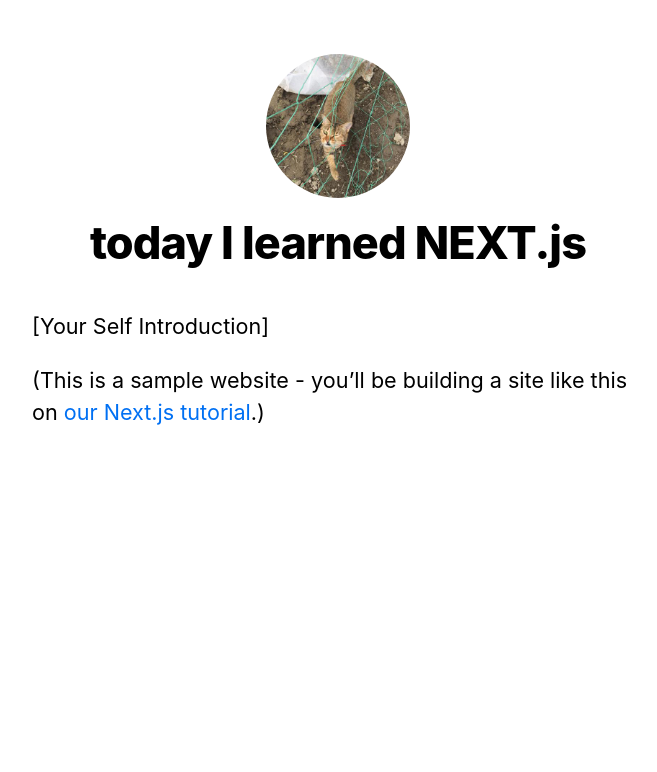
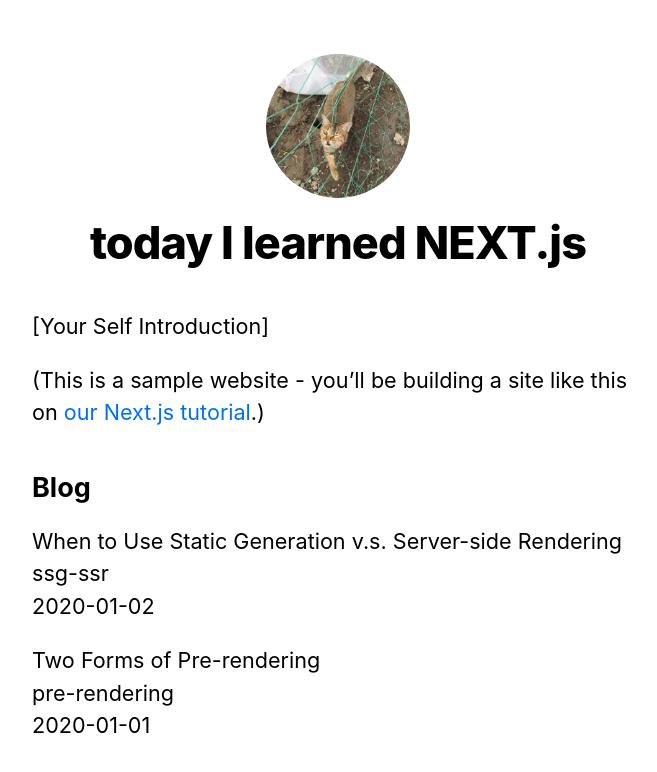
Before and after one commit to fujiokayu/next-til, a Next.js app: page / in a window 1280 px wide. Shown: the top 772 px of the page, without its empty margins (302-959 px from the left). Built offline with nearby package versions, Linux system fonts and the light colour scheme.

Commit message:
Implement getStaticProps

```diff
--- /dev/null
+++ b/lib/posts.js
@@ -0,0 +1,35 @@
+import fs from 'fs'
+import path from 'path'
+import matter from 'gray-matter'
+
+const postsDirectory = path.join(process.cwd(), 'posts')
+
+export function getSortedPostsData() {
+  // Get file names under /posts
+  const fileNames = fs.readdirSync(postsDirectory)
+  const allPostsData = fileNames.map(fileName => {
+    // Remove ".md" from file name to get id
+    const id = fileName.replace(/\.md$/, '')
+
+    // Read markdown file as string
+    const fullPath = path.join(postsDirectory, fileName)
+    const fileContents = fs.readFileSync(fullPath, 'utf8')
+
+    // Use gray-matter to parse the post metadata section
+    const matterResult = matter(fileContents)
+
+    // Combine the data with the id
+    return {
+      id,
+      ...matterResult.data
+    }
+  })
+  // Sort posts by date
+  return allPostsData.sort((a, b) => {
+    if (a.date < b.date) {
+      return 1
+    } else {
+      return -1
+    }
+  })
+}
--- a/package.json
+++ b/package.json
@@ -8,6 +8,7 @@
     "start": "next start"
   },
   "dependencies": {
+    "gray-matter": "^4.0.2",
     "next": "9.5.1",
     "react": "16.13.1",
     "react-dom": "16.13.1"
--- a/pages/index.js
+++ b/pages/index.js
@@ -1,8 +1,9 @@
 import Head from "next/head"
 import Layout, { siteTitle } from "../components/layout"
 import utilStyles from "../styles/utils.module.css"
+import { getSortedPostsData } from "../lib/posts"
 
-export default function Home() {
+export default function Home({ allPostsData }) {
   return (
     <Layout home>
       <Head>
@@ -15,6 +16,29 @@
           <a href='https://nextjs.org/learn'>our Next.js tutorial</a>.)
         </p>
       </section>
+      <section className={`${utilStyles.headingMd} ${utilStyles.padding1px}`}>
+        <h2 className={utilStyles.headingLg}>Blog</h2>
+        <ul className={utilStyles.list}>
+          {allPostsData.map(({ id, date, title }) => (
+            <li className={utilStyles.listItem} key={id}>
+              {title}
+              <br />
+              {id}
+              <br />
+              {date}
+            </li>
+          ))}
+        </ul>
+      </section>
     </Layout>
   )
 }
+
+export async function getStaticProps() {
+  const allPostsData = getSortedPostsData()
+  return {
+    props: {
+      allPostsData,
+    },
+  }
+}
--- /dev/null
+++ b/posts/pre-rendering.md
@@ -0,0 +1,11 @@
+---
+title: 'Two Forms of Pre-rendering'
+date: '2020-01-01'
+---
+
+Next.js has two forms of pre-rendering: **Static Generation** and **Server-side Rendering**. The difference is in **when** it generates the HTML for a page.
+
+- **Static Generation** is the pre-rendering method that generates the HTML at **build time**. The pre-rendered HTML is then _reused_ on each request.
+- **Server-side Rendering** is the pre-rendering method that generates the HTML on **each request**.
+
+Importantly, Next.js lets you **choose** which pre-rendering form to use for each page. You can create a "hybrid" Next.js app by using Static Generation for most pages and using Server-side Rendering for others.
--- /dev/null
+++ b/posts/ssg-ssr.md
@@ -0,0 +1,19 @@
+---
+title: 'When to Use Static Generation v.s. Server-side Rendering'
+date: '2020-01-02'
+---
+
+We recommend using **Static Generation** (with and without data) whenever possible because your page can be built once and served by CDN, which makes it much faster than having a server render the page on every request.
+
+You can use Static Generation for many types of pages, including:
+
+- Marketing pages
+- Blog posts
+- E-commerce product listings
+- Help and documentation
+
+You should ask yourself: "Can I pre-render this page **ahead** of a user's request?" If the answer is yes, then you should choose Static Generation.
+
+On the other hand, Static Generation is **not** a good idea if you cannot pre-render a page ahead of a user's request. Maybe your page shows frequently updated data, and the page content changes on every request.
+
+In that case, you can use **Server-Side Rendering**. It will be slower, but the pre-rendered page will always be up-to-date. Or you can skip pre-rendering and use client-side JavaScript to populate data.
```
Also changed, not shown: 1 other file (tests, documents, lock files or other folders).
